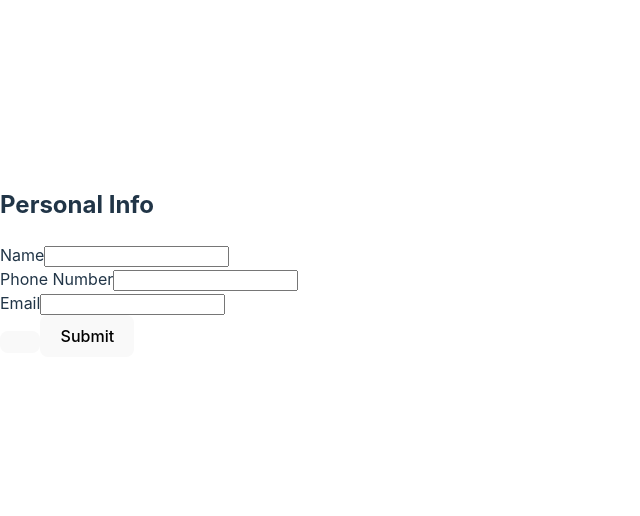
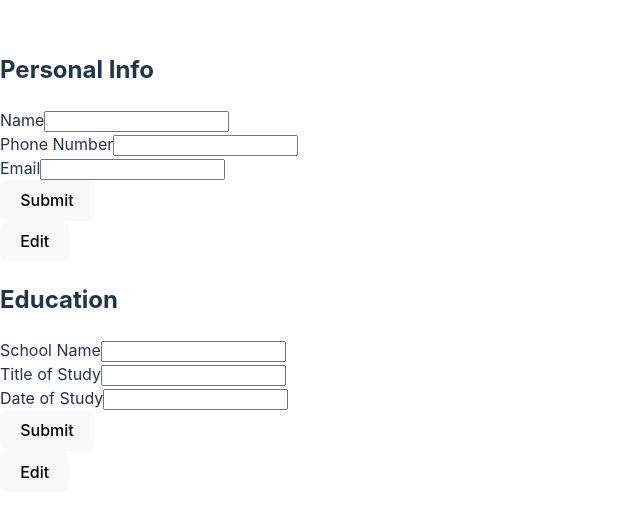
Before and after one commit to SpookyKasper/CV-Application, a React (Vite) app: page / in a window 1280 px wide. Shown: the part 138-654 px from the top of the page, without its empty margins (0-640 px from the left). Built offline with nearby package versions, Linux system fonts and the light colour scheme.

Commit message:
Add education component

```diff
--- a/src/components/CustomForm.jsx
+++ b/src/components/CustomForm.jsx
@@ -10,7 +10,24 @@
     />
   ));
 
-  return <form action="">{inputList}</form>;
+  const handleSubmit = () => {
+    // setSection(sections[sectionName]);
+  };
+
+  const CustomSubmitButton = () => {
+    return (
+      <button onClick={handleSubmit} type="submit">
+        Submit
+      </button>
+    );
+  };
+
+  return (
+    <form action="">
+      {inputList}
+      <CustomSubmitButton />
+    </form>
+  );
 };
 
 export default CustomForm;
--- /dev/null
+++ b/src/components/Education.jsx
@@ -0,0 +1,15 @@
+const Education = () => {
+  const schoolName = document.getElementById("School Name").value;
+  const title = document.getElementById("Title of Study").value;
+  const dateOfStudy = document.getElementById("Date of Study").value;
+
+  return (
+    <div className="personal">
+      <p>School Name: {schoolName} </p>
+      <p>Title Of Study: {title}</p>
+      <p>Date Of Study: {dateOfStudy}</p>
+    </div>
+  );
+};
+
+export default Education;
--- a/src/components/ResumeSection.jsx
+++ b/src/components/ResumeSection.jsx
@@ -1,6 +1,7 @@
 import { useState } from "react";
 import PersonalInfo from "./PersonalInfo";
 import CustomForm from "./CustomForm";
+import Education from "./Education";
 
 const ResumeSection = ({ sectionName, fieldObjects }) => {
   const form = <CustomForm fieldObjects={fieldObjects} />;
@@ -8,26 +9,22 @@
 
   const sections = {
     "Personal Info": <PersonalInfo />,
-    // Education: <Education />,
+    Education: <Education />,
     // Experience: <Experience />,
   };
 
-  const handleSubmit = () => {
-    setSection(sections[sectionName]);
-  };
-
-  const CustomSubmitButton = () => {
-    return <button onClick={handleSubmit}>Submit</button>;
-  };
+  const handleEdit = () => {};
 
   return (
     <div className="section">
       <h2>{sectionName}</h2>
       <div className="content">{section}</div>
-      <button onClick={handleSubmit}></button>
-      <CustomSubmitButton />
+      <button onClick={handleEdit}>Edit</button>
     </div>
   );
 };
 
 export default ResumeSection;
+
+// Algorithm
+// Given
--- a/src/main.jsx
+++ b/src/main.jsx
@@ -13,5 +13,13 @@
         { name: "Email", type: "mail" },
       ]}
     />
+    <ResumeSection
+      sectionName={"Education"}
+      fieldObjects={[
+        { name: "School Name" },
+        { name: "Title of Study" },
+        { name: "Date of Study" },
+      ]}
+    />
   </StrictMode>
 );
```
